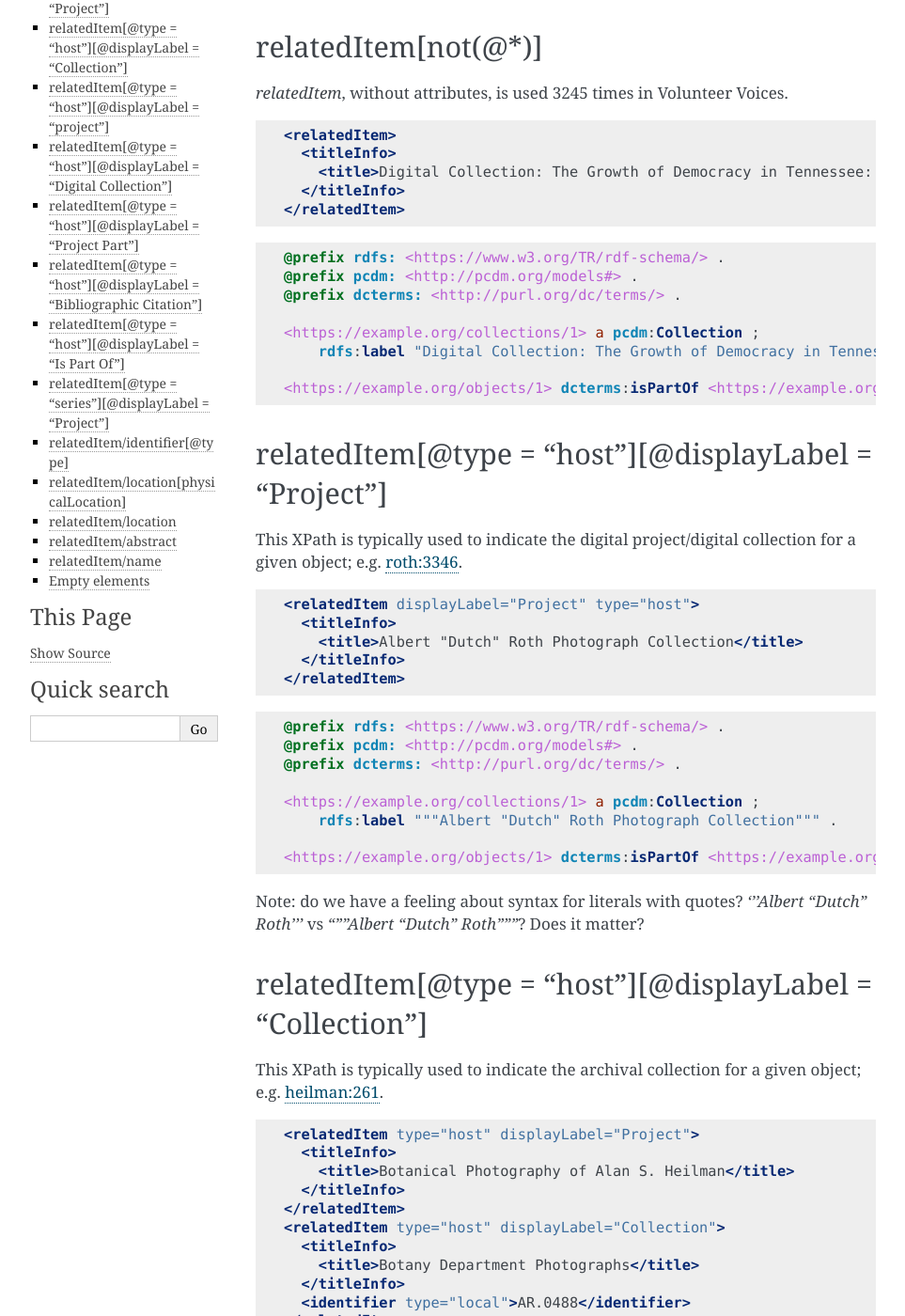
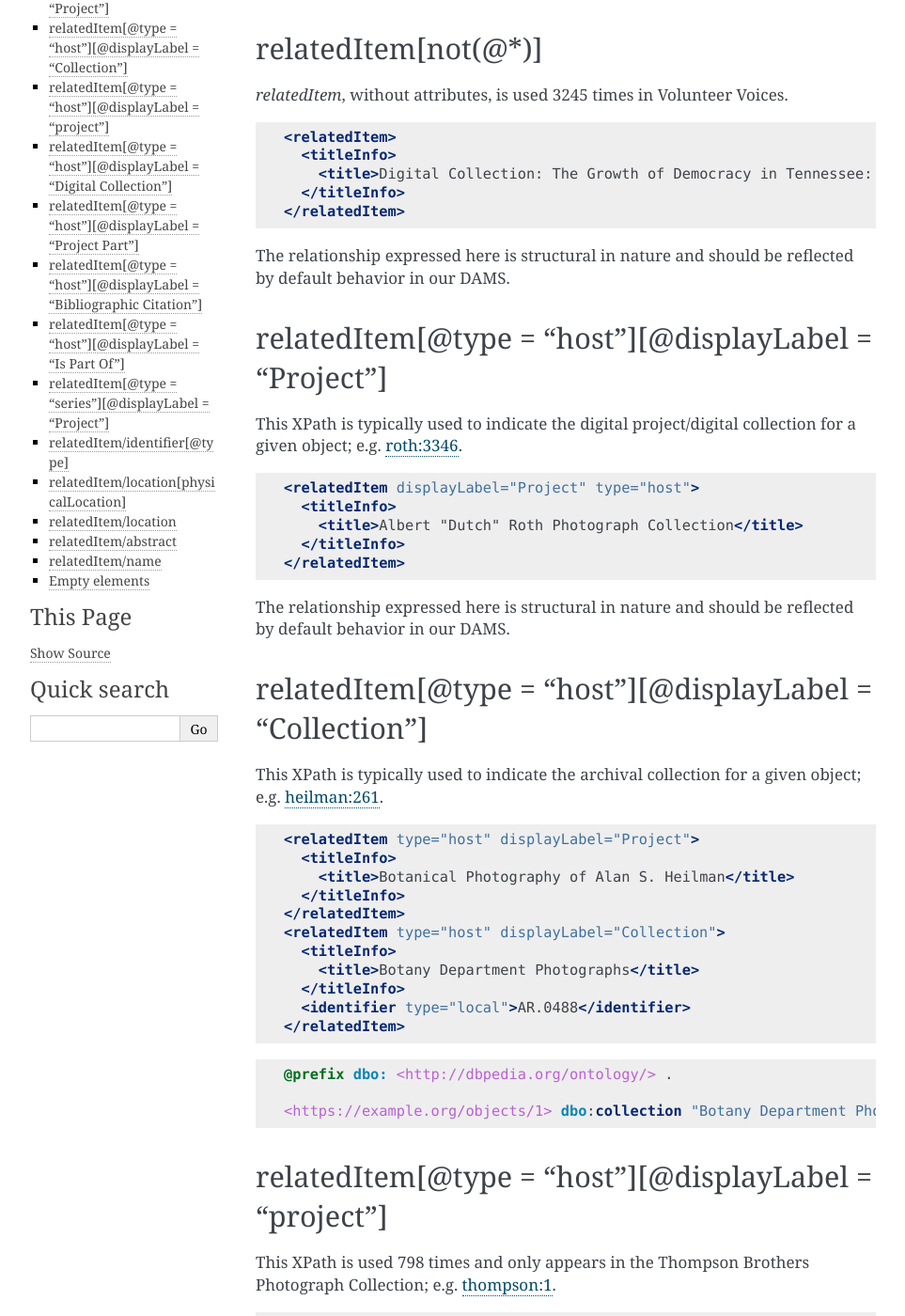
Before and after one commit to UTKcataloging/mods_to_rdf, a Sphinx documentation site: the page built from docs/source/top_level_elements/relatedItem.rst, in a window 1280 px wide and 1400 px high, scrolled down 201 px. Shown: the whole window at 94% size, without its empty margins (148-1111 px from the left). Built offline with Sphinx 7.4.7, drawn with Linux system fonts in a browser that asks for light colours; formulas are drawn with MathJax 3; some of the changed text lies outside the part shown.

Commit message:
Updated the first three turtle examples based on PR feedback.

```diff
--- a/docs/source/top_level_elements/relatedItem.rst
+++ b/docs/source/top_level_elements/relatedItem.rst
@@ -4,7 +4,7 @@ relatedItem
 About
 -----
 
-This section describes the usage of `relatedItem` in our MODS.
+This section describes the usage of :code:`relatedItem` in our MODS.
 
 relatedItem[not(@*)]
 --------------------
@@ -19,16 +19,7 @@ relatedItem[not(@*)]
       </titleInfo>
     </relatedItem>
 
-.. code-block:: turtle
-
-    @prefix rdfs: <https://www.w3.org/TR/rdf-schema/> .
-    @prefix pcdm: <http://pcdm.org/models#> .
-    @prefix dcterms: <http://purl.org/dc/terms/> .
-
-    <https://example.org/collections/1> a pcdm:Collection ;
-        rdfs:label "Digital Collection: The Growth of Democracy in Tennessee: A Grassroots Approach to Volunteer Voices" .
-
-    <https://example.org/objects/1> dcterms:isPartOf <https://example.org/collections/1> .
+The relationship expressed here is structural in nature and should be reflected by default behavior in our DAMS.
 
 relatedItem[@type = "host"][@displayLabel = "Project"]
 ------------------------------------------------------
@@ -43,18 +34,7 @@ This XPath is typically used to indicate the digital project/digital collection
       </titleInfo>
     </relatedItem>
 
-.. code-block:: turtle
-
-    @prefix rdfs: <https://www.w3.org/TR/rdf-schema/> .
-    @prefix pcdm: <http://pcdm.org/models#> .
-    @prefix dcterms: <http://purl.org/dc/terms/> .
-
-    <https://example.org/collections/1> a pcdm:Collection ;
-        rdfs:label """Albert "Dutch" Roth Photograph Collection""" .
-
-    <https://example.org/objects/1> dcterms:isPartOf <https://example.org/collections/1> .
-
-Note: do we have a feeling about syntax for literals with quotes? `'''Albert "Dutch" Roth'''` vs `"""Albert "Dutch" Roth"""`? Does it matter?
+The relationship expressed here is structural in nature and should be reflected by default behavior in our DAMS.
 
 relatedItem[@type = "host"][@displayLabel = "Collection"]
 ---------------------------------------------------------
@@ -77,16 +57,9 @@ This XPath is typically used to indicate the archival collection for a given obj
 
 .. code-block:: turtle
 
-    @prefix rdfs: <https://www.w3.org/TR/rdf-schema/> .
-    @prefix pcdm: <http://pcdm.org/models#> .
     @prefix dbo: <http://dbpedia.org/ontology/> .
-    @prefix dcterms: <http://purl.org/dc/terms/> .
 
-    <https://example.org/collections/1> a pcdm:Collection ;
-        rdfs:label "Botanical Photography of Alan S. Heilman" .
-
-    <https://example.org/objects/1> dcterms:isPartOf <https://example.org/collections/1> ;
-        dbo:collection "Botany Department Photographs, AR.0488" .
+    <https://example.org/objects/1> dbo:collection "Botany Department Photographs, AR.0488" .
 
 relatedItem[@type = "host"][@displayLabel = "project"]
 ------------------------------------------------------
```
